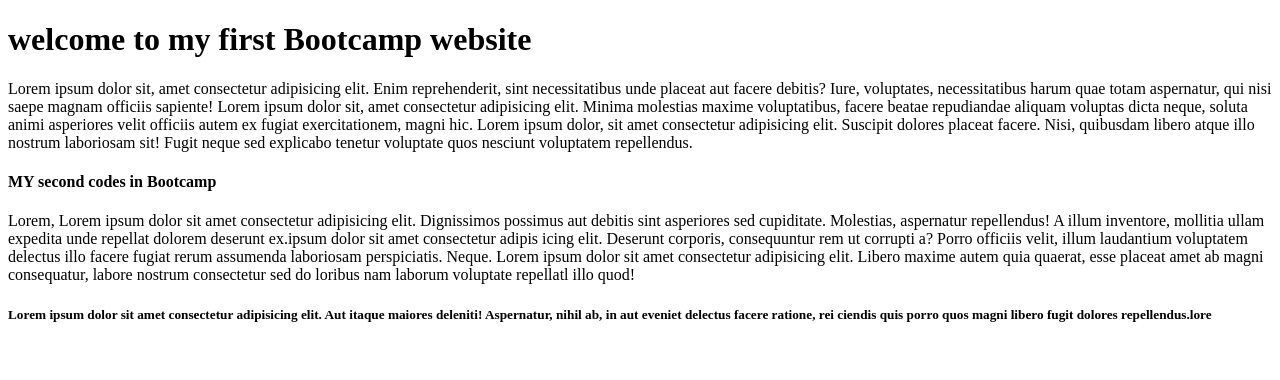
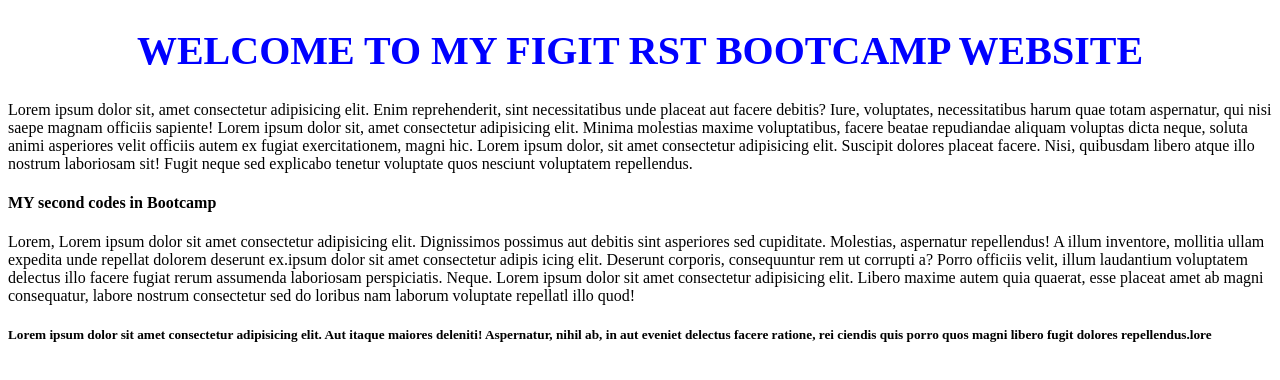
Before and after one commit to Lemuyabetty/GIITHUB, a plain HTML site: page index.html in a window 1280 px wide. Drawn offline with Linux system fonts and the light colour scheme.

Commit message:
styled header

```diff
--- a/CSS/style.css
+++ b/CSS/style.css
@@ -0,0 +1,6 @@
+h1{
+    color: blue;
+    font-size: 40px;
+    text-transform: uppercase;
+    text-align: center;
+}
--- a/index.html
+++ b/index.html
@@ -4,12 +4,14 @@
     <meta charset="UTF-8">
     <meta name="viewport" content="width=device-width, initial-scale=1.0">
     <title>My first Bootcamp website</title>
+    <link rel="stylesheet" href="/CSS/style.css">
 </head>
 <body>
 
-    <h1>welcome to my first Bootcamp website</h1>
+    <h1>welcome to my figit rst Bootcamp website</h1>
 
-    <p>Lorem ipsum dolor sit, amet consectetur adipisicing elit. Enim reprehenderit, sint necessitatibus unde placeat aut facere debitis? Iure, voluptates, necessitatibus harum quae totam aspernatur,
+    <p>Lorem ipsum dolor sit, amet consectetur adipisicing elit.
+         Enim reprehenderit, sint necessitatibus unde placeat aut facere debitis? Iure, voluptates, necessitatibus harum quae totam aspernatur,
         qui nisi saepe magnam officiis sapiente!
         Lorem ipsum dolor sit, amet consectetur adipisicing elit. Minima molestias maxime
         voluptatibus, facere beatae repudiandae aliquam voluptas dicta neque, soluta animi
```
